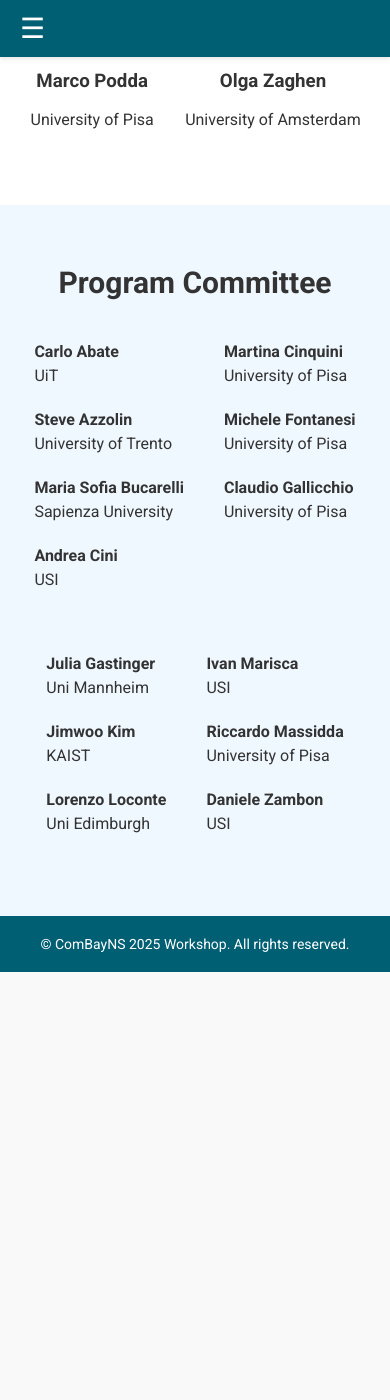
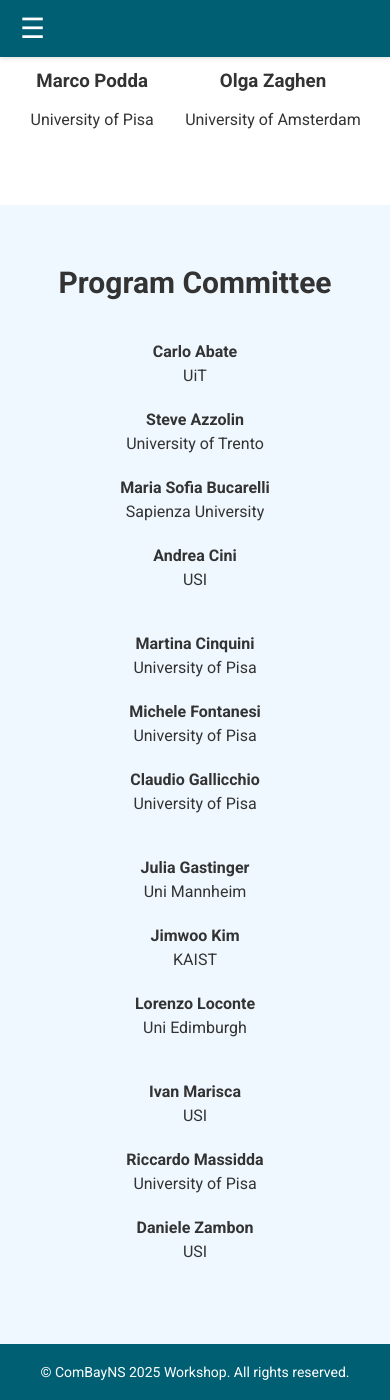
Before and after one commit to combayns2025/combayns2025.github.io, a Jekyll site: the page built from index.md, in a window 390 px wide and 1400 px high, scrolled down 2105 px. Built offline with Jekyll 4.4.1, drawn with Linux system fonts in a browser that asks for light colours; before the commit the page ends 3077 px from its top, so only the background shows below that.

Commit message:
Update style.css

```diff
--- a/assets/css/style.css
+++ b/assets/css/style.css
@@ -335,6 +335,20 @@ main {
   margin-bottom: 20px;
   line-height: 1.5;
 }
+
+@media (max-width: 768px) {
+  .committee-container {
+    flex-direction: column;
+    align-items: center;
+    gap: 20px;
+  }
+
+  .committee-column {
+    width: 100%;
+    text-align: center;
+  }
+}
+
 /* Call for Papers Section */
 #call-for-papers {
   padding: 40px 20px;
```
